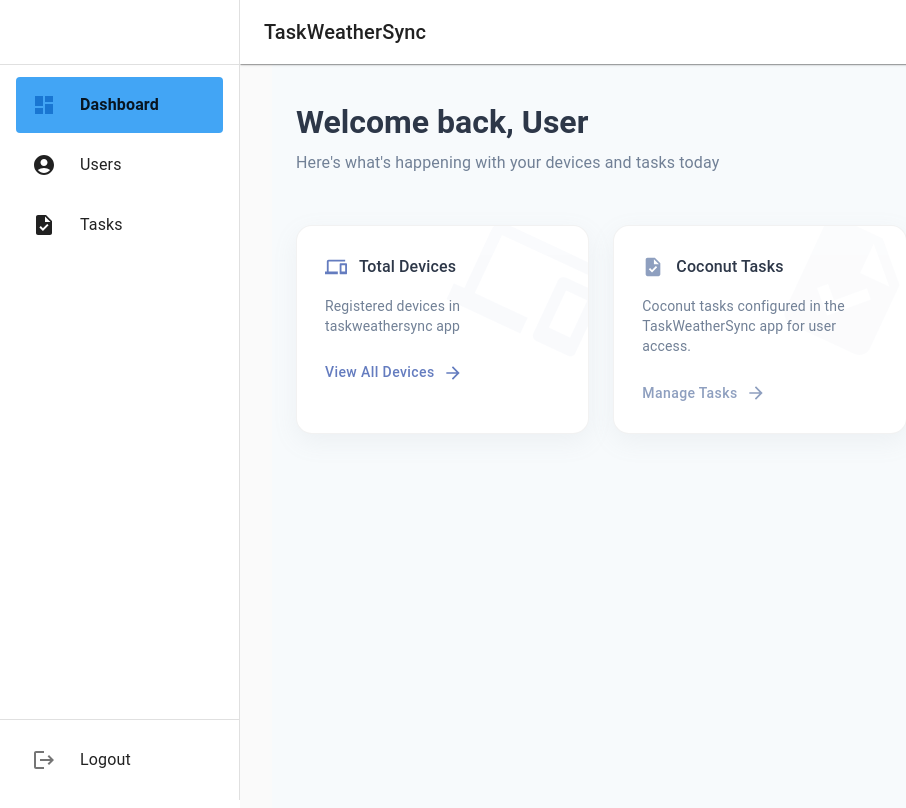
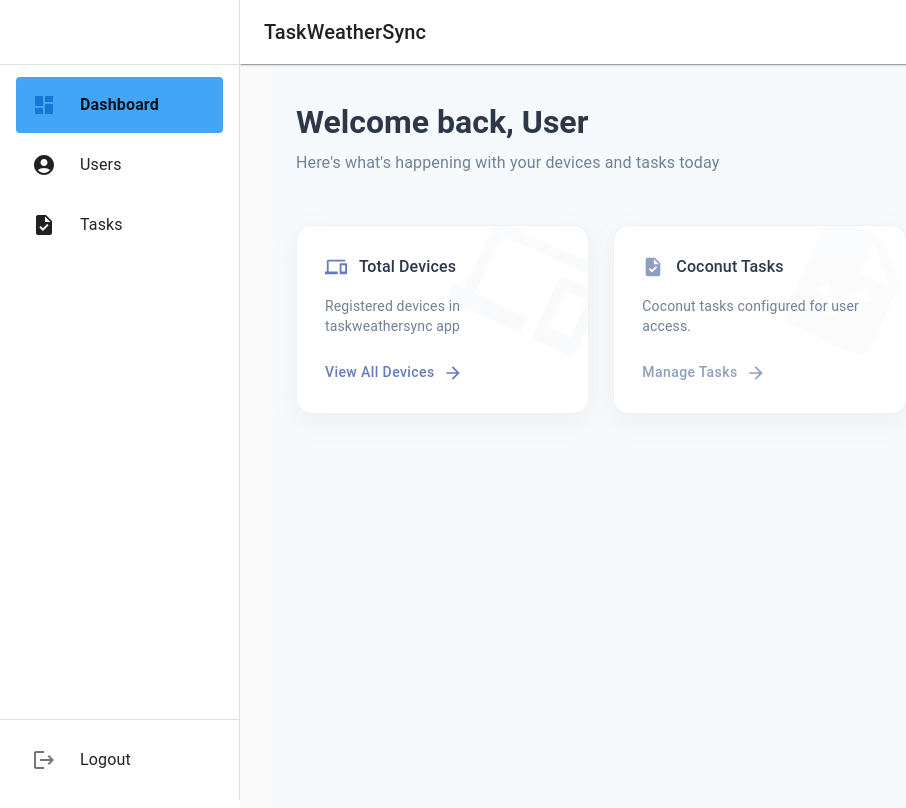
Before and after one commit to RicardoJrHermogino/taskweathersync_admin, a Next.js app: page /inside_pages/dashboard in a window 1280 px wide. Shown: the top 808 px of the page, without its empty margins (0-906 px from the left). Built offline with nearby package versions, Linux system fonts and the light colour scheme; no server answers; the database is empty; sample sign-in values are in the browser's storage.

Commit message:
Update dashboard.js

```diff
--- a/src/pages/inside_pages/dashboard.js
+++ b/src/pages/inside_pages/dashboard.js
@@ -218,7 +218,7 @@ const Dashboard = () => {
                 icon={TaskIcon}
                 title="Coconut Tasks"
                 value={tasksCount}
-                subtitle="Coconut tasks configured in the TaskWeatherSync app for user access."
+                subtitle="Coconut tasks configured for user access."
                 color={colors.secondary}
                 actionLabel="Manage Tasks"
                 onAction={() => router.push('/inside_pages/TaskList')}
```
